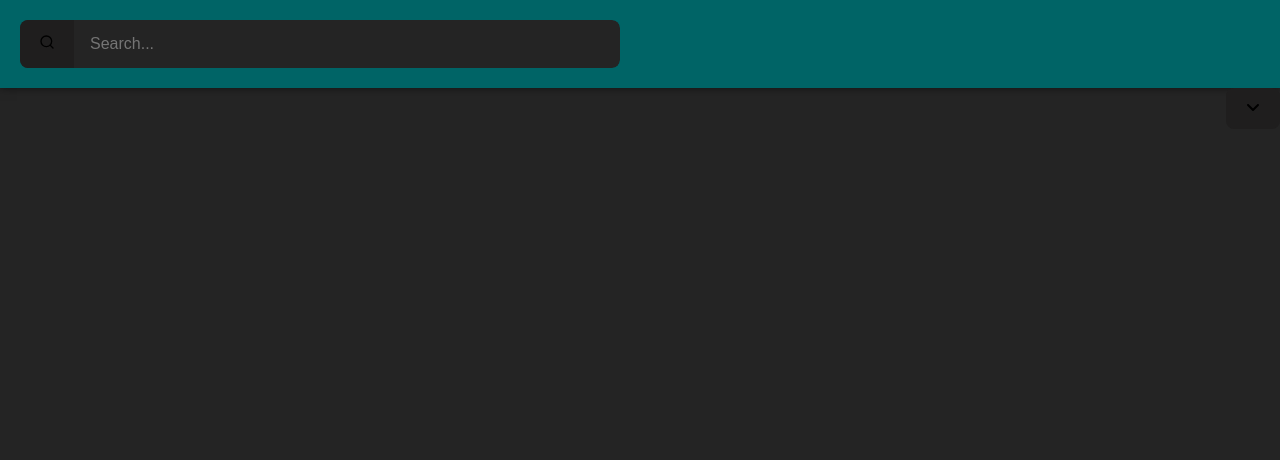
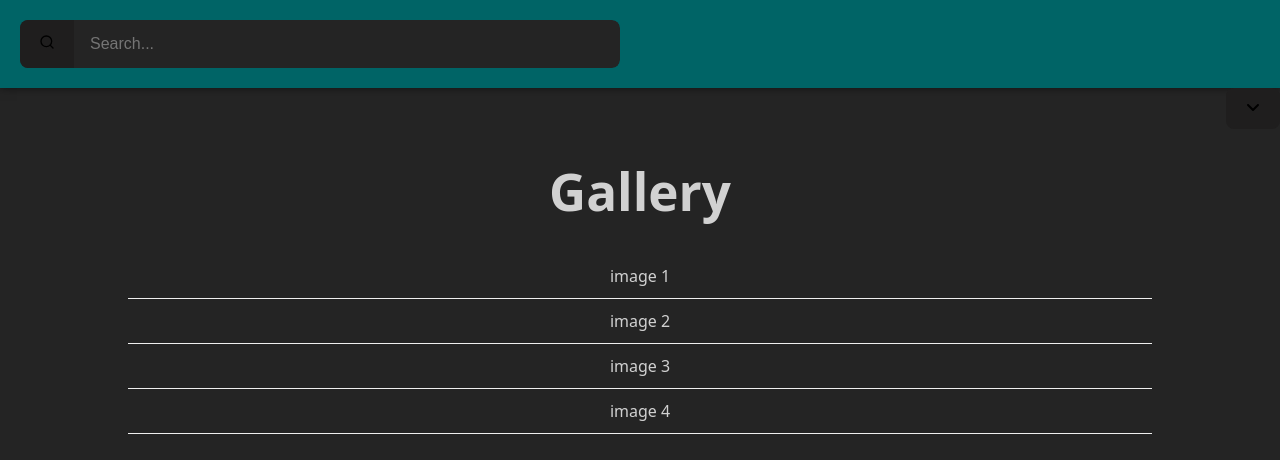
Before and after one commit to RamonSanGabriel/goit-react-hw3-image, a React (Vite) app in the folder goit-react-hw3-image/: page / in a window 1280 px wide. Shown: the top 460 px of the page. Built offline with nearby package versions, Linux system fonts and the light colour scheme.

Commit message:
gallery items

```diff
--- a/goit-react-hw3-image/src/App.css
+++ b/goit-react-hw3-image/src/App.css
@@ -1,42 +1,6 @@
 #root {
-  /* max-width: 1280px; */
+  /* max-width: 1024px; */
   /* margin: 0 auto; */
   /* padding: 2rem; */
   text-align: center;
 }
-
-.logo {
-  height: 6em;
-  padding: 1.5em;
-  will-change: filter;
-  transition: filter 300ms;
-}
-.logo:hover {
-  filter: drop-shadow(0 0 2em #646cffaa);
-}
-.logo.react:hover {
-  filter: drop-shadow(0 0 2em #61dafbaa);
-}
-
-@keyframes logo-spin {
-  from {
-    transform: rotate(0deg);
-  }
-  to {
-    transform: rotate(360deg);
-  }
-}
-
-@media (prefers-reduced-motion: no-preference) {
-  a:nth-of-type(2) .logo {
-    animation: logo-spin infinite 20s linear;
-  }
-}
-
-.card {
-  padding: 2em;
-}
-
-.read-the-docs {
-  color: #888;
-}
--- a/goit-react-hw3-image/src/App.jsx
+++ b/goit-react-hw3-image/src/App.jsx
@@ -1,7 +1,7 @@
 import './App.css';
 import Header from './components/Header/Header';
+import ImageGallery from './components/ImageGallery/ImageGallery';
 import Menu from './components/Menu/Menu';
-// import MenuModal from './components/Modal/MenuModal/MenuModal';
 
 function App() {
   return (
@@ -10,6 +10,7 @@ function App() {
       <Menu />
       {/* <MenuModal /> */}
       {/* Gallery */}
+      <ImageGallery />
     </>
   );
 }
--- a/goit-react-hw3-image/src/components/ImageGallery/ImageGallery.css
+++ b/goit-react-hw3-image/src/components/ImageGallery/ImageGallery.css
@@ -1,4 +1,3 @@
-.image-gallery {
-  /* position: sticky; */
-  top: 600px;
+.gallery-list {
+  padding: 0 1rem;
 }
--- a/goit-react-hw3-image/src/components/ImageGallery/ImageGallery.jsx
+++ b/goit-react-hw3-image/src/components/ImageGallery/ImageGallery.jsx
@@ -1,13 +1,19 @@
+import { imageGallery } from '../../data/image-gallery';
 import './ImageGallery.css';
 
 const ImageGallery = () => {
   return (
     <div className="image-gallery">
-      {/* <h1>Gallery</h1> */}
+      <h1>Gallery</h1>
       <ul className="gallery-list">
-        <li className="gallery-items">
-          <img src="https://picsum.photos/200/300" alt="Image 1" />
-        </li>
+        {imageGallery.map(({ img, id }) => (
+          <div key={id} className="image-gallery container">
+            <li className="gallery-items">
+              {/* <img src="https://picsum.photos/200/300" alt="Image 1" /> */}
+              {img}
+            </li>
+          </div>
+        ))}
       </ul>
     </div>
   );
--- /dev/null
+++ b/goit-react-hw3-image/src/data/image-gallery.js
@@ -0,0 +1,18 @@
+export const imageGallery = [
+  {
+    id: 1,
+    img: 'image 1',
+  },
+  {
+    id: 2,
+    img: 'image 2',
+  },
+  {
+    id: 3,
+    img: 'image 3',
+  },
+  {
+    id: 4,
+    img: 'image 4',
+  },
+];
```
